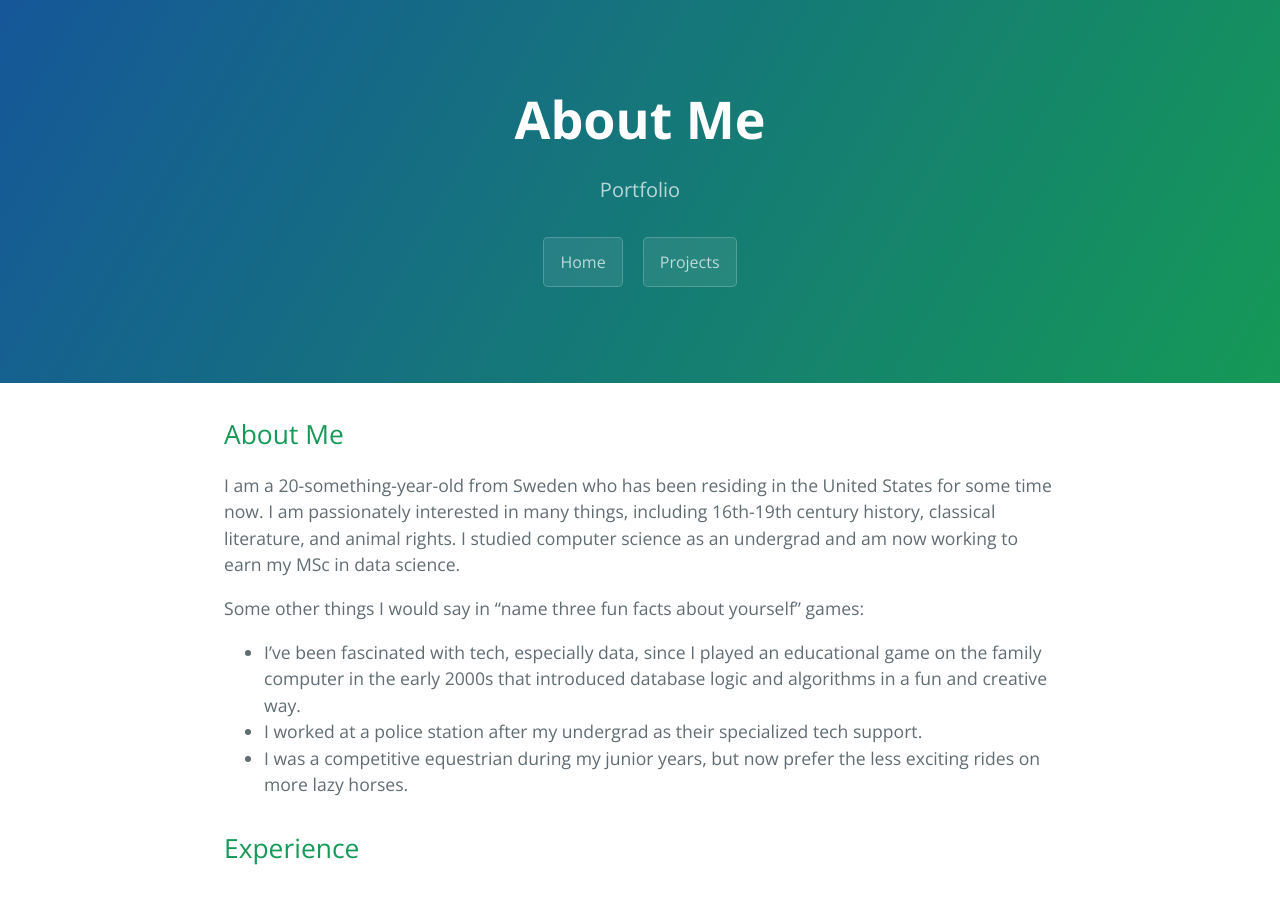
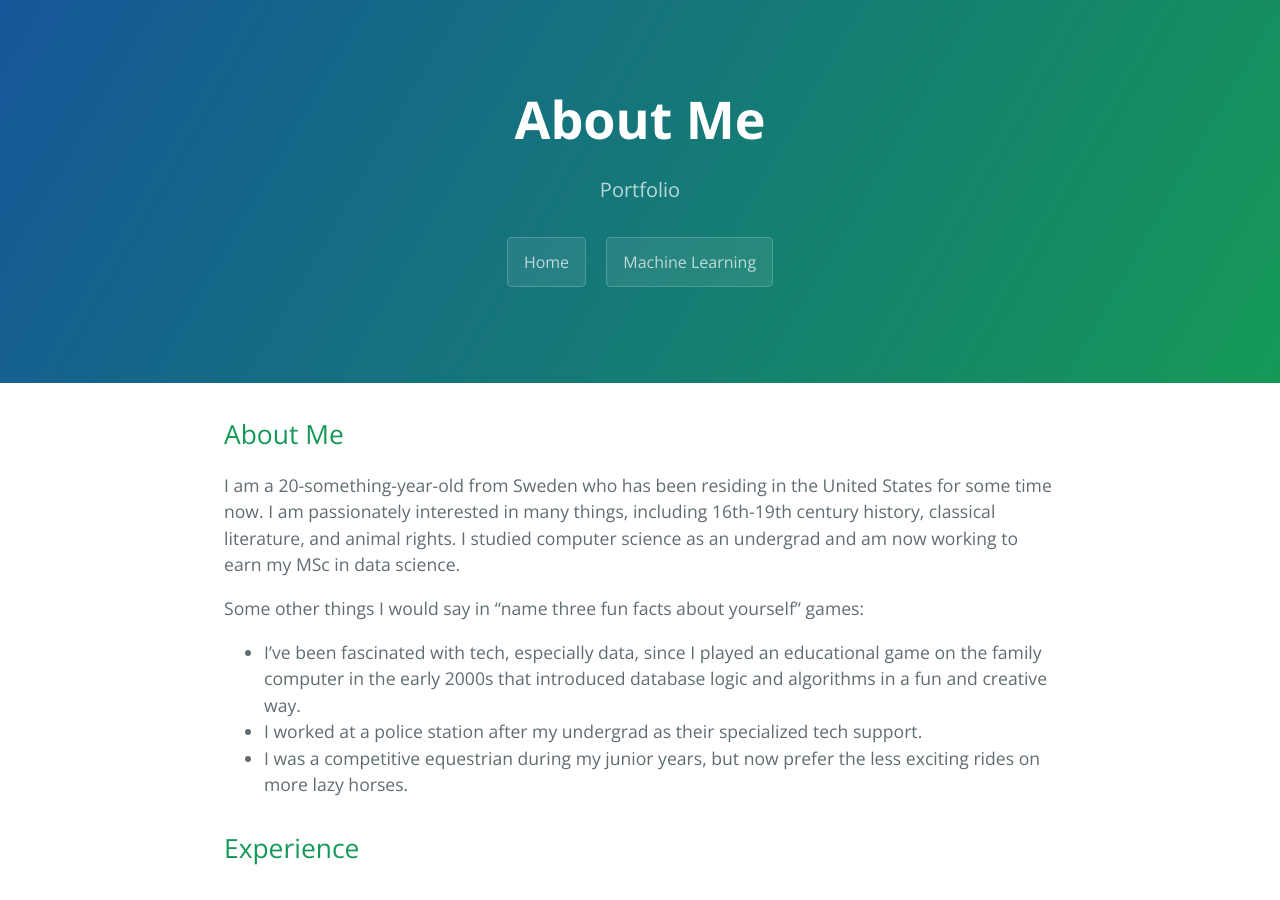
Before and after one commit to matilda-nilsson/matilda-nilsson.github.io, a Jekyll site: the page built from index.md, in a window 1280 px wide and 900 px high. Built offline with Jekyll 4.4.1, drawn with Linux system fonts in a browser that asks for light colours; our own code applies the rules of GitHub Pages for plain Markdown files.

Commit message:
Update default.html

```diff
--- a/_layouts/default.html
+++ b/_layouts/default.html
@@ -19,7 +19,7 @@
       <h1 class="project-name">{{ page.title | default: site.title | default: site.github.repository_name }}</h1>
       <h2 class="project-tagline">{{ page.description | default: site.description | default: site.github.project_tagline }}</h2>
         <a href="index.html" class="btn">Home</a>
-        <a href="ml.html" class="btn">Projects</a>
+        <a href="ml.html" class="btn">Machine Learning</a>
       {% if site.github.is_project_page %}
         <a href="{{ site.github.repository_url }}" class="btn">View on GitHub</a>
       {% endif %}
```
